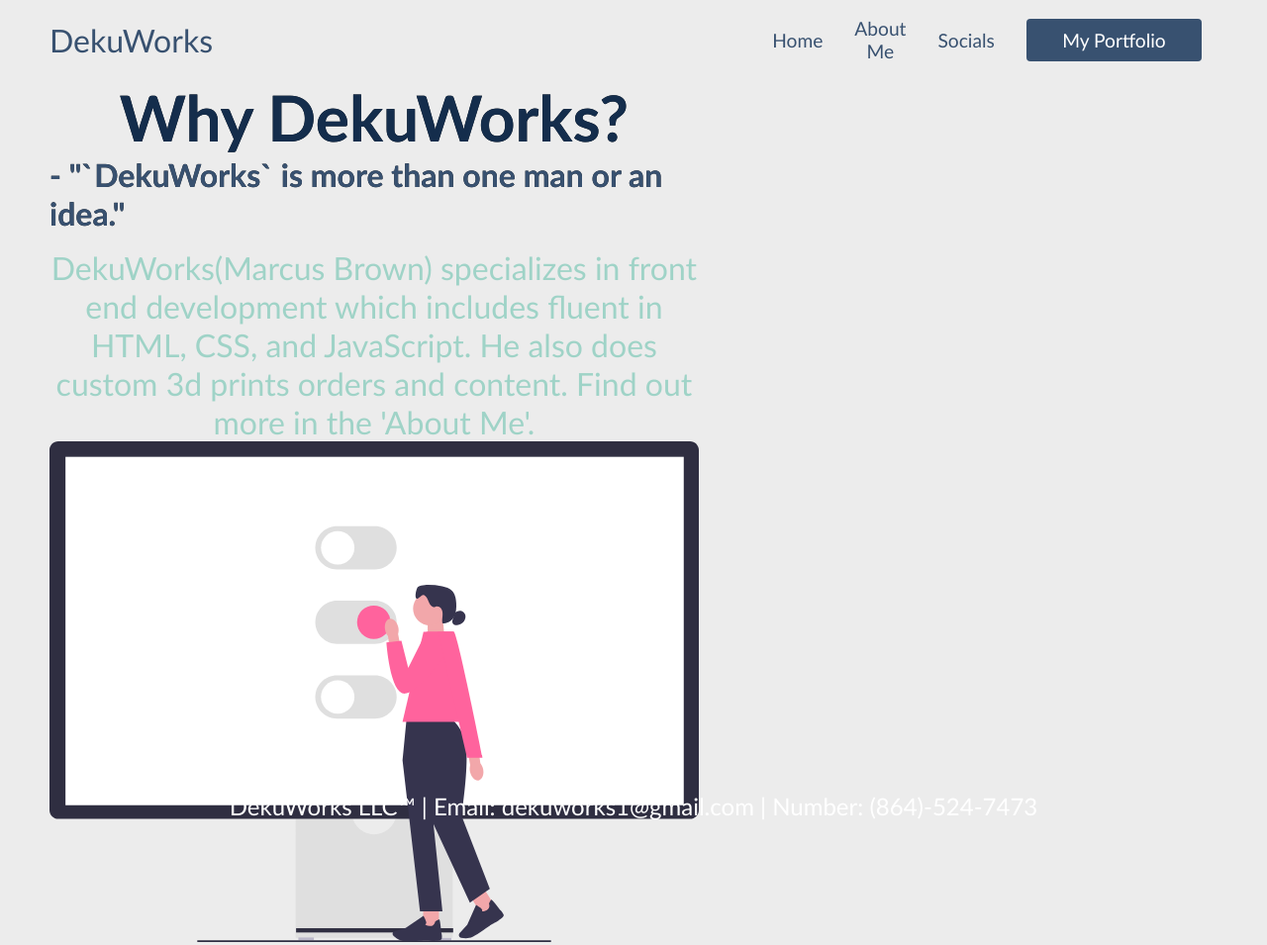
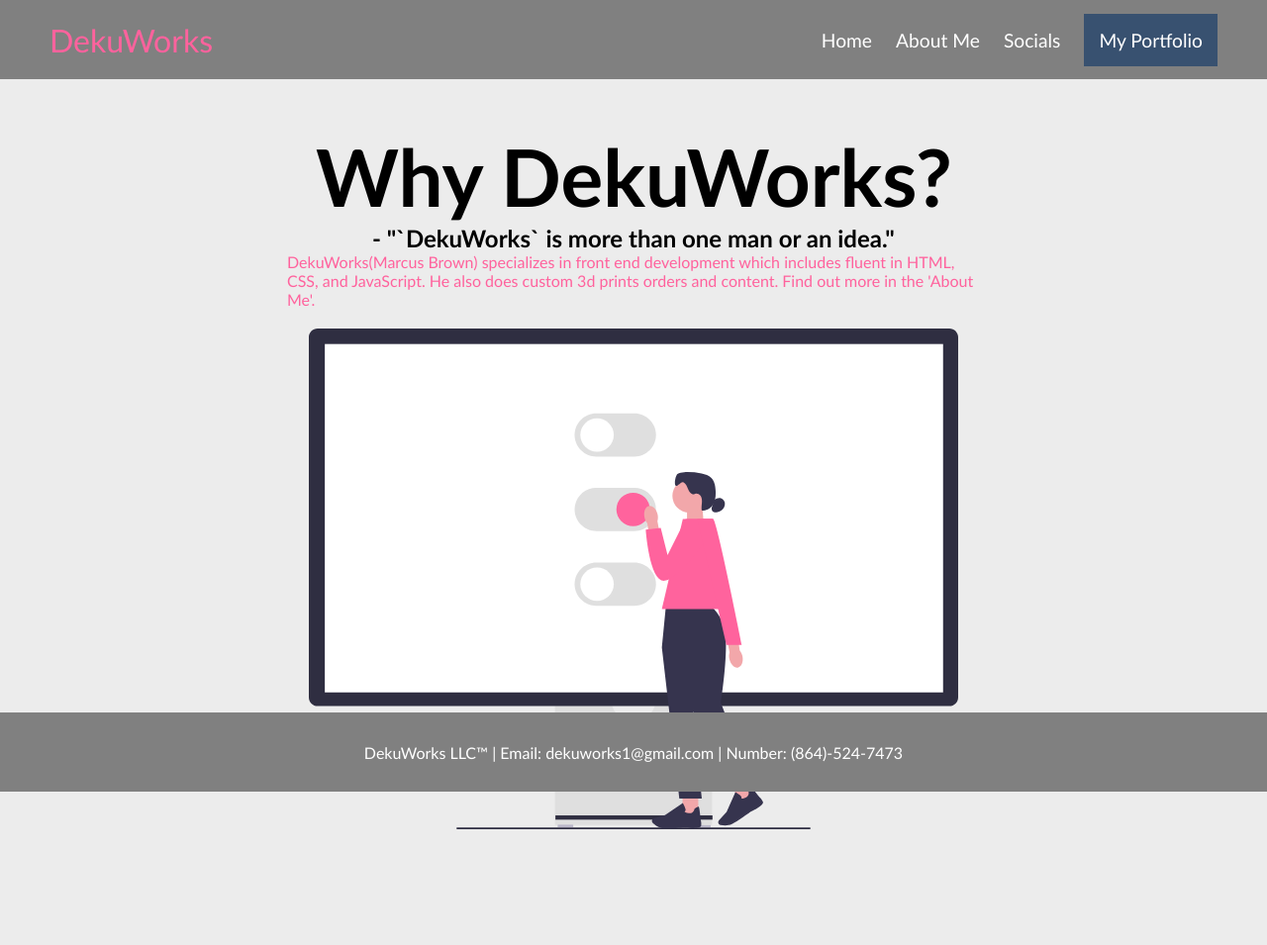
Before and after one commit to DekuWorks/DWPortfolio, a website: page home.html in a window 1280 px wide. Shown: the whole page at 99% size. After the commit the page ends 891 px from the top, so only its background shows below. Drawn offline with nearby package versions, Linux system fonts and the light colour scheme.

Commit message:
updated home.html and install npm

```diff
--- a/home.html
+++ b/home.html
@@ -5,57 +5,43 @@
     <meta charset="UTF-8">
     <meta name="viewport" content="width=device-width, initial-scale=1.0">
     <title>DekuWorks LLC&TRADE;</title>
-    <link rel="stylesheet" href="styles.css" />
+    <link rel="stylesheet" href="index.css" />
+    <link rel="stylesheet" href="https://cdnjs.cloudflare.com/ajax/libs/animate.css/4.1.1/animate.min.css" />
 </head>
 
 <body>
     <nav class="navbar">
         <div class="navbar__container">
-            <a href="/index.html" id="navbar__logo">
-                DekuWorks
-            </a>
-            <div class="navbar__toggle" id="mobile-menu">
-                <span class="bar"></span>
-                <span class="bar"></span>
-                <span class="bar"></span>
+            <a href="/index.html" class="navbar__logo">DekuWorks</a>
+
+            <div class="navbar__menu">
+                <a href="./index.html" class="navbar__menu--link">Home</a>
+                <a href="./about.html" class="navbar__menu--link">About Me</a>
+                <a href="https://t.co/a4uxapI7Fe" class="navbar__menu--link">Socials</a>
+                <a href="/" class="navbar__menu--button--link">My Portfolio</a>
             </div>
-            <ul class="navbar__menu">
-                <li class="navbar__item">
-                    <a href="./index.html" class="navbar__links">Home</a>
-                </li>
-                <li class="navbar__item">
-                    <a href="./about.html" class="navbar__links">About Me</a>
-                </li>
-                <li class="navbar__item">
-                    <a href="https://t.co/a4uxapI7Fe" class="navbar__links">Socials</a>
-                </li>
-                <li class="navbar__btn">
-                    <a href="/" class="button">My Portfolio</a>
-                </li>
-            </ul>
         </div>
     </nav>
 
     <!--Hero Section-->
-    <div class="main">
+    <header class="main">
         <div class="main__container">
-            <div class="main__content">
-                <h1>Why DekuWorks?</h1>
-                <h3> - "`DekuWorks` is more than one man or an idea."</h3>
-                <p>DekuWorks(Marcus Brown) specializes in front end development which includes fluent in HTML, CSS, and
-                    JavaScript. He also does custom 3d prints orders and content. Find out more in the 'About Me'. </p>
-                <div class="main__img--container">
-                    <img src="/selectpic1.svg" alt="" id="main__img">
-                </div>
+            <h1 class="main__title animate__animated animate__bounce">Why DekuWorks?</h1>
+            <h2 class="main__subitle animate__animated animate__bounce"> - "`DekuWorks` is more than one man or an
+                idea."</h2>
+            <p class="main__description">DekuWorks(Marcus Brown) specializes in front end development which includes
+                fluent in HTML, CSS, and
+                JavaScript. He also does custom 3d prints orders and content. Find out more in the 'About Me'. </p>
+            <div class="main__img--container">
+                <img src="/selectpic1.svg" alt="main-image" class="main__img">
             </div>
         </div>
-    </div>
+    </header>
 
+    <footer class="footer">
+        <a>DekuWorks LLC&TRADE; | Email: dekuworks1@gmail.com | Number: (864)-524-7473</a>
+    </footer>
 
-    <script src="app.js"></script>
 </body>
-<footer>
-    <a>DekuWorks LLC&TRADE; | Email: dekuworks1@gmail.com | Number: (864)-524-7473</a>
-</footer>
 
 </html>
--- /dev/null
+++ b/index.css
@@ -0,0 +1,88 @@
+* {
+    box-sizing: border-box;
+    margin: 0;
+    padding: 0;
+    font-family: 'Gill Sans', 'Gill Sans MT', Calibri, 'Trebuchet MS', sans-serif;
+}
+
+html {
+    background: #ececec;
+}
+
+.navbar {
+    height: 80px;
+    background-color: #808080;
+    display: flex;
+    align-items: center;
+}
+
+.navbar__container {
+    display: flex;
+    justify-content: space-between;
+    align-items: center;
+    width: 100%;
+    margin: 0 50px;
+}
+
+.navbar__logo {
+    color: #FF629D;
+    cursor: pointer;
+    text-decoration: none;
+    font-size: 2rem;
+}
+
+.navbar__menu--link {
+    color: #fff;
+    text-decoration: none;
+    font-size: 1.2rem;
+    margin-left: 20px;
+}
+
+.navbar__menu--button--link {
+    color: #fff;
+    text-decoration: none;
+    font-size: 1.2rem;
+    margin-left: 20px;
+    padding: 15px;
+    background-color: #385170;
+}
+
+.main {
+    display: flex;
+    justify-content: center;
+}
+
+.main__container {
+    margin: 50px 0;
+    width: 100%;
+    max-width: 900px;
+    display: flex;
+    flex-direction: column;
+    align-items: center;
+}
+
+.main__title {
+    font-size: 80px;
+}
+
+.main__subtitle {
+    margin-bottom: 10px;
+}
+
+.main__description {
+    max-width: 700px;
+    margin-bottom: 20px;
+    color: #FF629D
+}
+
+.footer {
+    position: absolute;
+    bottom: 0;
+    width: 100%;
+    height: 80px;
+    display: flex;
+    align-items: center;
+    justify-content: center;
+    color: #fff;
+    background-color: #808080;
+}
```
Also changed, not shown: package.json (added, +18 -0 lines), 2 other files.
